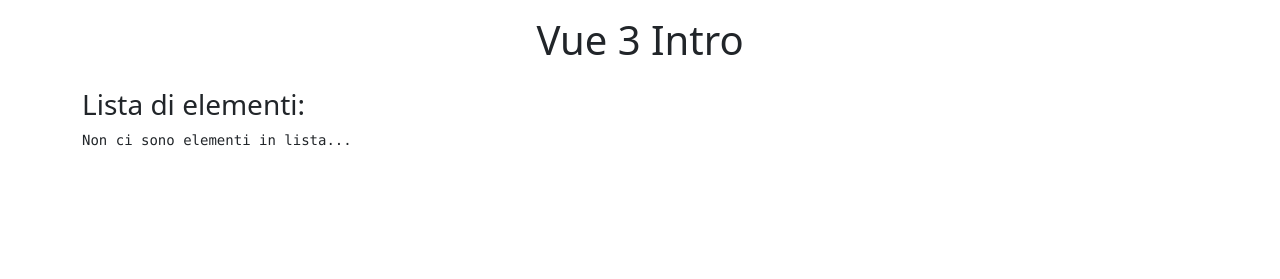
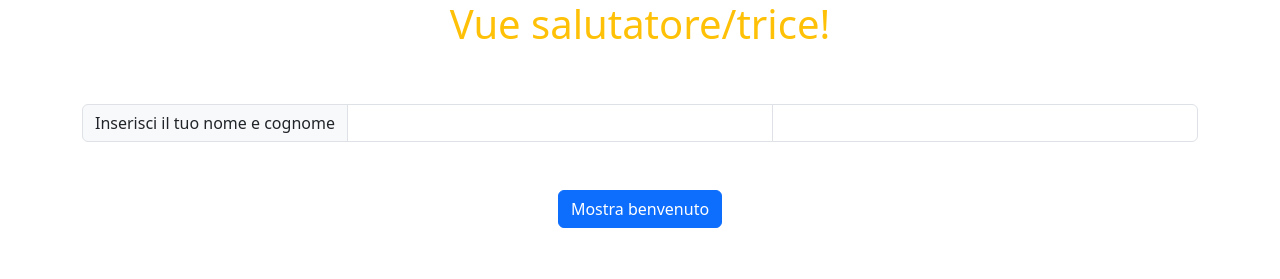
Before and after one commit to rc2pc2/131-vue-3-intro, a plain HTML site: page index.html in a window 1280 px wide. Drawn offline with nearby package versions, Linux system fonts and the light colour scheme.

Commit message:
greetings vue livecoding

```diff
--- a/index.html
+++ b/index.html
@@ -15,54 +15,30 @@
     <script src="https://unpkg.com/vue@3/dist/vue.global.js"></script>
 
     <div id="app" >
-        <header class="container py-3">
+        <div class="container">
             <div class="row">
-                <div class="col-12 text-center">
-                    <h1>
-                        Vue 3 Intro
+                <div class="col-12 text-center mb-5">
+                    <h1 :class="userClasses">
+                        Vue salutatore/trice!
                     </h1>
                 </div>
+                <div class="col-12">
+                    <div class="input-group mb-5">
+                        <span class="input-group-text">Inserisci il tuo nome e cognome</span>
+                        <input type="text" aria-label="First name" class="form-control" v-model="nome">
+                        <input type="text" aria-label="Last name" class="form-control" v-model="cognome" @keyup.enter="mostraBenvenuto()">
+                    </div>
+                    <div class="text-center">
+                        <button class="btn btn-primary mb-5" @click.once="mostraBenvenuto()">Mostra benvenuto</button>
+                    </div>
+                </div>
+                <div class="col-12 text-center">
+                    <p class="fs-2 text-primary mb-5" v-if="mostraNome === true">
+                        Benvenut* {{ nome }} {{ cognome }}!
+                    </p>
+                </div>
             </div>
-        </header>
-
-        <main class="container">
-            <section id="main-content" class="row">
-                <!-- <div class="col-12">
-                    <h2 class="fw-bold" :class="message">
-                        {{ counter }}
-                    </h2>
-                    <div>
-                        <img :src="imageUrl" alt="..." class="img-fluid">
-                    </div>
-                    <div class="input-group">
-                        <label for="user-word">Message</label>
-                        <input type="text" id="user-word" v-model="message"
-                            @keyup.enter="increaseCounter()">
-
-                        <div>
-                            <button class="btn btn-primary ms-3" @click.prevent="increaseCounter()">
-                                Send message
-                            </button>
-                        </div>
-                    </div>
-                    <div class="input-group">
-                        <label for="user-url">Type an image url:</label>
-                        <input type="text" id="user-url" v-model="imageUrl">
-                    </div>
-                </div> -->
-                <div class="col-12">
-                    <h3>
-                        Lista di elementi:
-                    </h3>
-                    <ul v-if="shoppingList.length > 0">
-                        <li v-for="(element, index) in shoppingList">
-                            {{ index }} - {{ element }}
-                        </li>
-                    </ul>
-                    <pre v-else>Non ci sono elementi in lista...</pre>
-                </div>
-            </section>
-        </main>
+        </div>
     </div>
 
 
--- a/js/script.js
+++ b/js/script.js
@@ -5,22 +5,17 @@
 createApp({
     data() {
         return {
-            message: '',
-            counter: 5,
-            imageUrl: '',
-            shoppingList: [
-            ],
+            nome: '',
+            cognome: '',
+            mostraNome: false,
+            userClasses: 'text-warning'
         }
     },
 
     methods:{
-        sayGoodmorning(){
-            console.log("Buongiorno!");
-        },
-        increaseCounter(){
-            this.sayGoodmorning();
-            this.counter++;
-            console.log(this.counter);
+        mostraBenvenuto(){
+            this.mostraNome = !this.mostraNome;
+            this.userClasses = "text-success";
         }
     }
 }).mount('#app');
```
